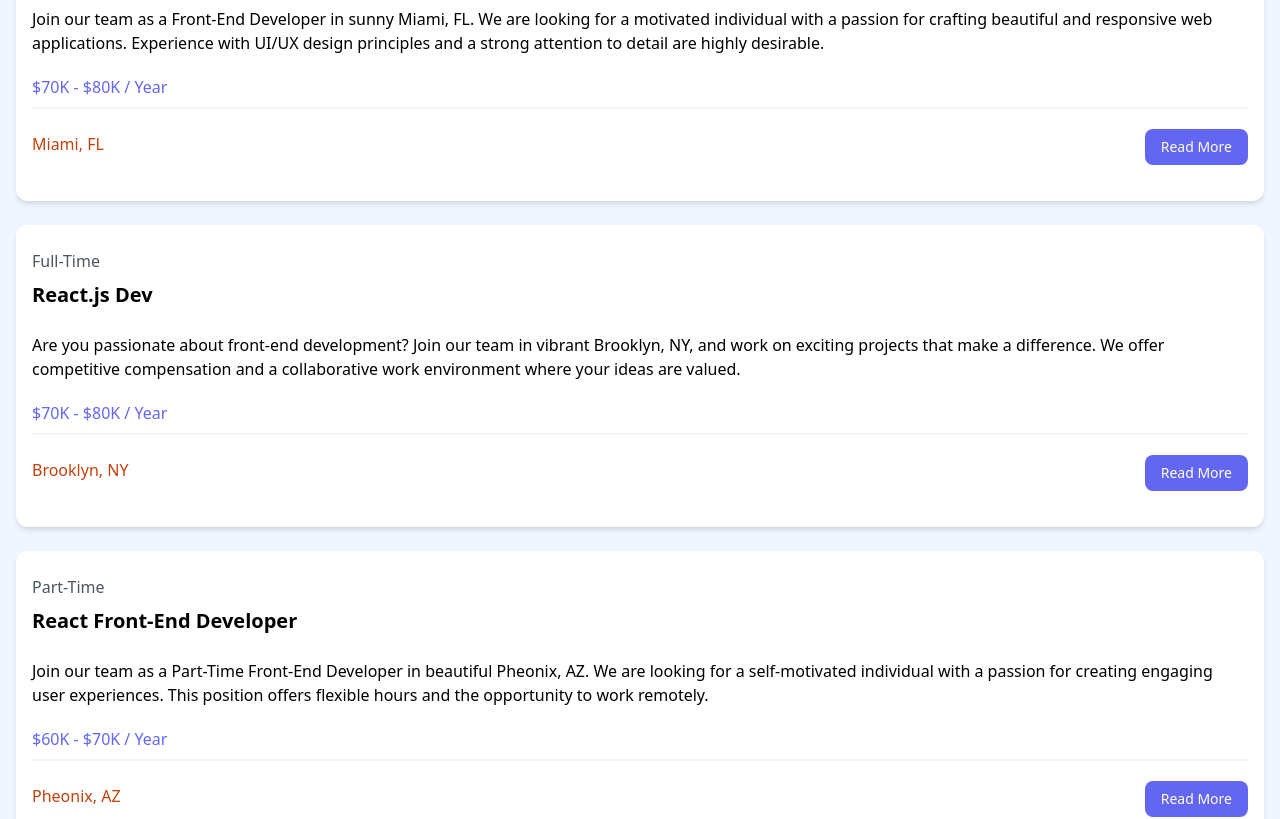
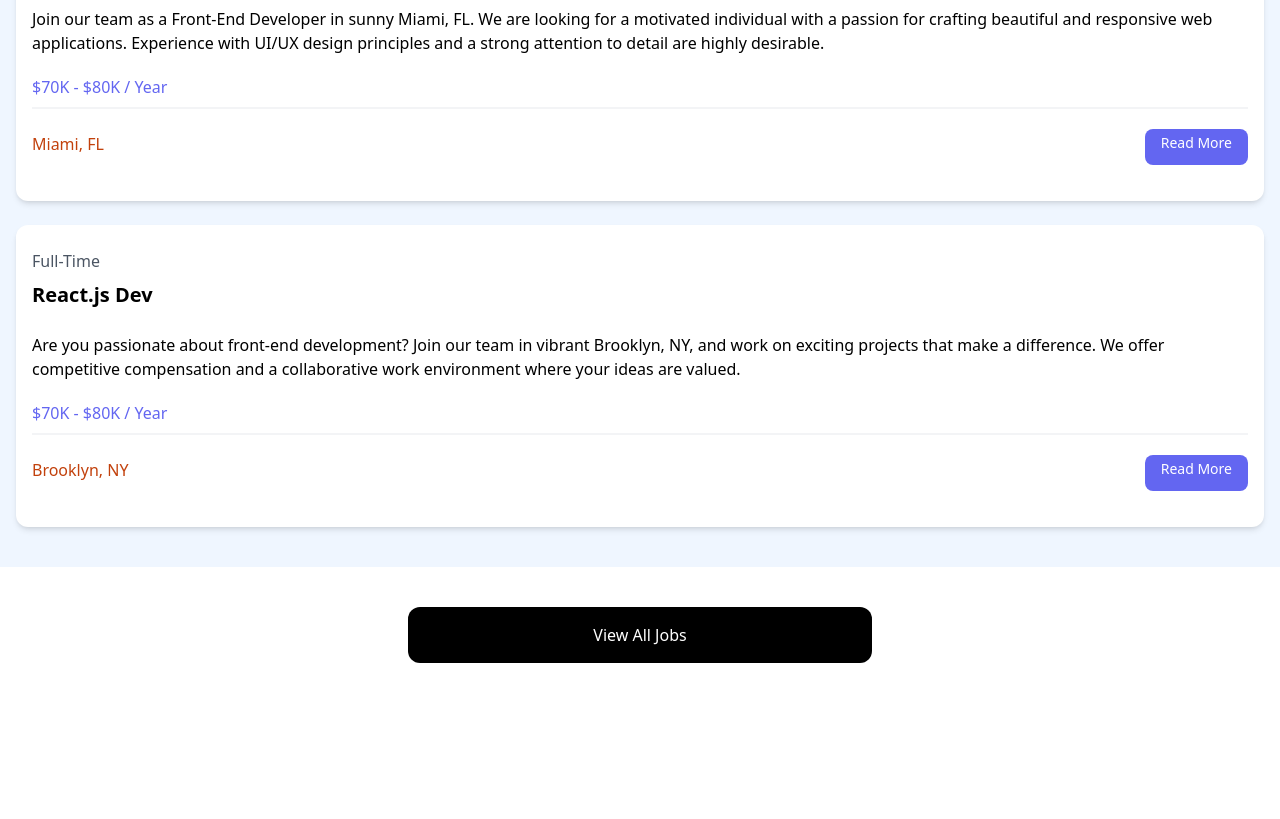
Before and after one commit to Jordanxwa/ReactJobss, a React (Vite) app: page / in a window 1280 px wide. Shown: the part 1320-2139 px from the top of the page. After the commit the page ends 2023 px from the top, so only its background shows below. Built offline with nearby package versions, Linux system fonts and the light colour scheme.

Commit message:
Updated job map func to only show 3 jobs with slice. Moved view all button to component.

```diff
--- a/src/App.jsx
+++ b/src/App.jsx
@@ -3,6 +3,7 @@ import Navbar from './components/Navbar'
 import Hero from './components/Hero'
 import HomeCards from './components/HomeCards'
 import JobListings from './components/JobListings'
+import ViewAllJobs from './components/ViewAllJobs'
 
 const App = () => {
   return (
@@ -10,19 +11,13 @@ const App = () => {
 
       <Navbar />
       <Hero />
+      {/* Wrapper Component */}
       <HomeCards/>
+      {/* Listing Component */}
       <JobListings/>
+    <ViewAllJobs/>
 
 
-    {/* <!-- Browse Jobs --> */}
-
-    <section className="m-auto max-w-lg my-10 px-6">
-      <a
-        href="jobs.html"
-        className="block bg-black text-white text-center py-4 px-6 rounded-xl hover:bg-gray-700"
-        >View All Jobs</a
-      >
-    </section>
 
   </>
   )
--- a/src/components/Card.jsx
+++ b/src/components/Card.jsx
@@ -1,7 +1,9 @@
 import React from 'react'
 
+// Deconstruct Props
 function Card({children, bg = "bg-gray-100"}) {
   return (
+    // Prop to change styling
     <div className={`${bg} p-6 rounded-lg shadow-md`}>
       {children}
     </div>
--- a/src/components/JobListing.jsx
+++ b/src/components/JobListing.jsx
@@ -1,7 +1,6 @@
 
 const JobListing = ({job}) => {
   return (
-
  <div className="bg-white rounded-xl shadow-md relative">
   <div className="p-4">
   <div className="mb-6">
@@ -26,7 +25,7 @@ const JobListing = ({job}) => {
  </div>
  <a
    href={`/job/${job.id}`}
-   className="h-[36px] bg-indigo-500 hover:bg-indigo-600 text-white px-4 py-2 rounded-lg text-center text-sm"
+   className="h-[36px] bg-indigo-500 hover:bg-indigo-600 text-white px-4 py-1 rounded-lg text-center text-sm"
  >
   Read More
       </a>
--- a/src/components/JobListings.jsx
+++ b/src/components/JobListings.jsx
@@ -2,6 +2,8 @@ import jobs from '../jobs.json'
 import JobListing from './JobListing'
 
 function JobListings() {
+  // Only get the first 3 jobs from the array
+  const recentJobs = jobs.slice(0,3)
 
   return (
     <section className="bg-blue-50 px-4 py-10">
@@ -10,7 +12,8 @@ function JobListings() {
         Browse Jobs
       </h2>
       <div className="grid grid-cols-1 md:grid-cols-3 gap-6">
-        {jobs.map((job) => (
+        {/* Loop through job listing data and replace html with json data */}
+        {recentJobs.map((job) => (
           <JobListing key={job.id} job={job}/>
         ))}
       </div>
--- /dev/null
+++ b/src/components/ViewAllJobs.jsx
@@ -0,0 +1,14 @@
+import React from 'react'
+
+const ViewAllJobs = () => {
+  return (
+    <section className="m-auto max-w-lg my-10 px-6">
+    <a
+      href="/jobs"
+      className="block bg-black text-white text-center py-4 px-6 rounded-xl hover:bg-gray-700"
+      >View All Jobs</a>
+  </section>
+  )
+}
+
+export default ViewAllJobs
```
Lines whose indentation alone changed are shown as unchanged.
